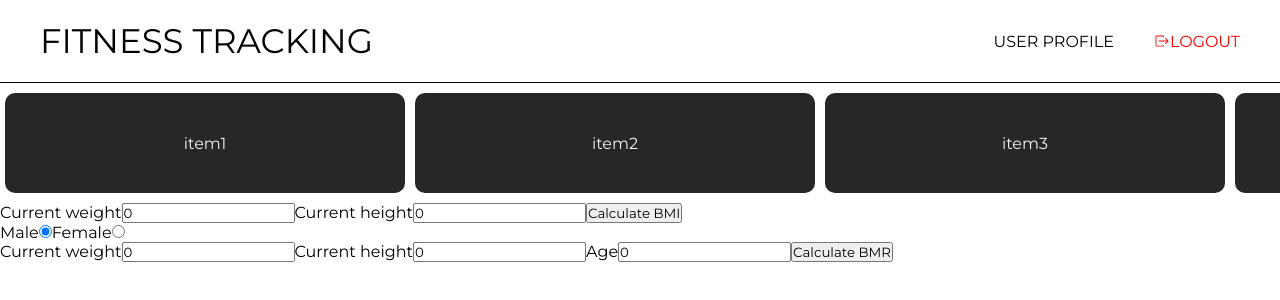
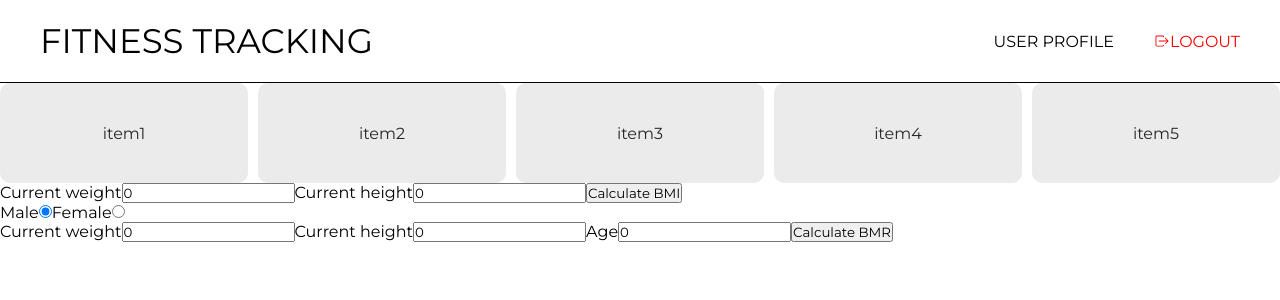
Before and after one commit to JKukielski/fitness-tracking-app, a React (Vite) app in the folder frontend/: page / in a window 1280 px wide. Shown: the top 300 px of the page. Built offline with nearby package versions, Linux system fonts and the light colour scheme; sample sign-in values are in the browser's storage.

Commit message:
Modifications to original carousel concept

```diff
--- a/frontend/src/components/CarouselComponent.jsx
+++ b/frontend/src/components/CarouselComponent.jsx
@@ -3,17 +3,14 @@ import '../styles/CarouselComponent.css';
 
 const CarouselComponent = () => {
   const items = ['item1', 'item2', 'item3', 'item4', 'item5'];
-  const [currentElement, setCurrentElement] = useState(0);
 
   return (
     <div className="carousel-container">
-      <div className="carousel">
-        {items.map((item, index) => (
-          <div key={index} className="carousel-item">
-            {item}
-          </div>
-        ))}
-      </div>
+      {items.map((item, index) => (
+        <div key={index} className="carousel-item">
+          {item}
+        </div>
+      ))}
     </div>
   );
 };
--- a/frontend/src/styles/CarouselComponent.css
+++ b/frontend/src/styles/CarouselComponent.css
@@ -1,44 +1,35 @@
 .carousel-container {
-    display: flex;
-    justify-content: center;
-
-}
-
-.carousel {
-    display: flex;
-    overflow-y: hidden;
-    overflow-x: scroll;
+    display: grid;
+    grid-template-columns: repeat(5, 1fr);
+    gap: 10px;
     width: 100%;
-    padding: 10px 0;
 }
 
 .carousel-item {
-    min-width: 400px;
     height: 100px;
-    margin: 0 5px;
-    background-color: var(--color-primary-dark);
+    background-color: var(--color-primary-light);
     display: flex;
     justify-content: center;
     align-items: center;
-    color: var(--color-contrast);
+    color: var(--color-primary-dark);
     border-radius: 10px;
 }
 
-.carousel::-webkit-scrollbar {
-    width: 12px;
-    height: 4px;
+
+@media screen and (max-width: 1024px) {
+     .carousel-container {
+        grid-template-columns: repeat(4, 1fr);
+     }
 }
 
-.carousel::-webkit-scrollbar-track {
-    background: #f1f1f1;
-    height: 2px;
+@media screen and (max-width: 768px) {
+    .carousel-container {
+       grid-template-columns: repeat(2, 1fr);
+    }
 }
 
-.carousel::-webkit-scrollbar-thumb {
-    background-color: var(--color-primary-dark);
-    border-radius: 6px;
+@media screen and (max-width: 425px) {
+    .carousel-container {
+        grid-template-columns: 1fr;
+    }
 }
-
-.carousel::-webkit-scrollbar-thumb:hover {
-    background-color: var(--color-primary); /* Set the color of the thumb on hover */
-}
```
